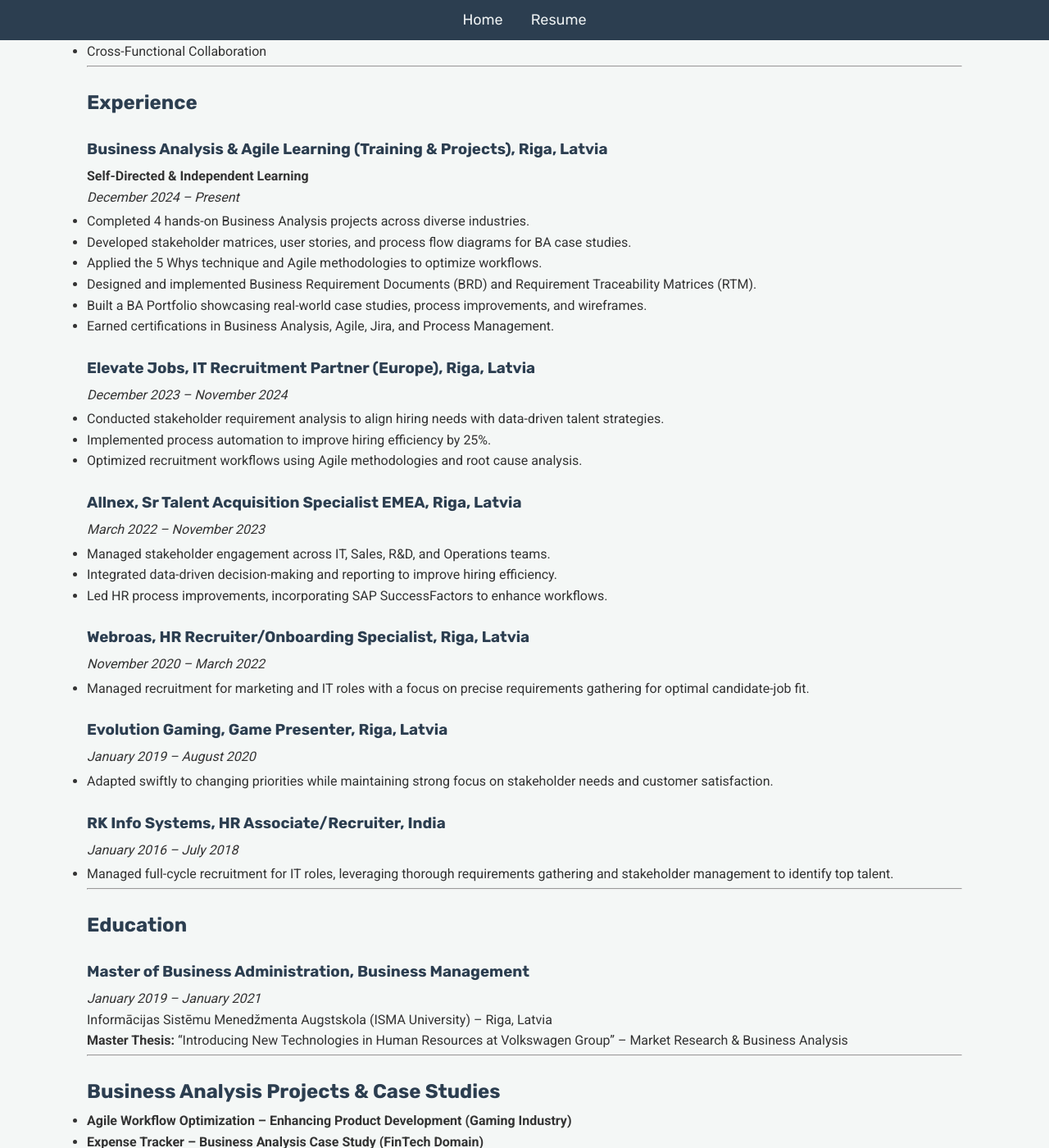
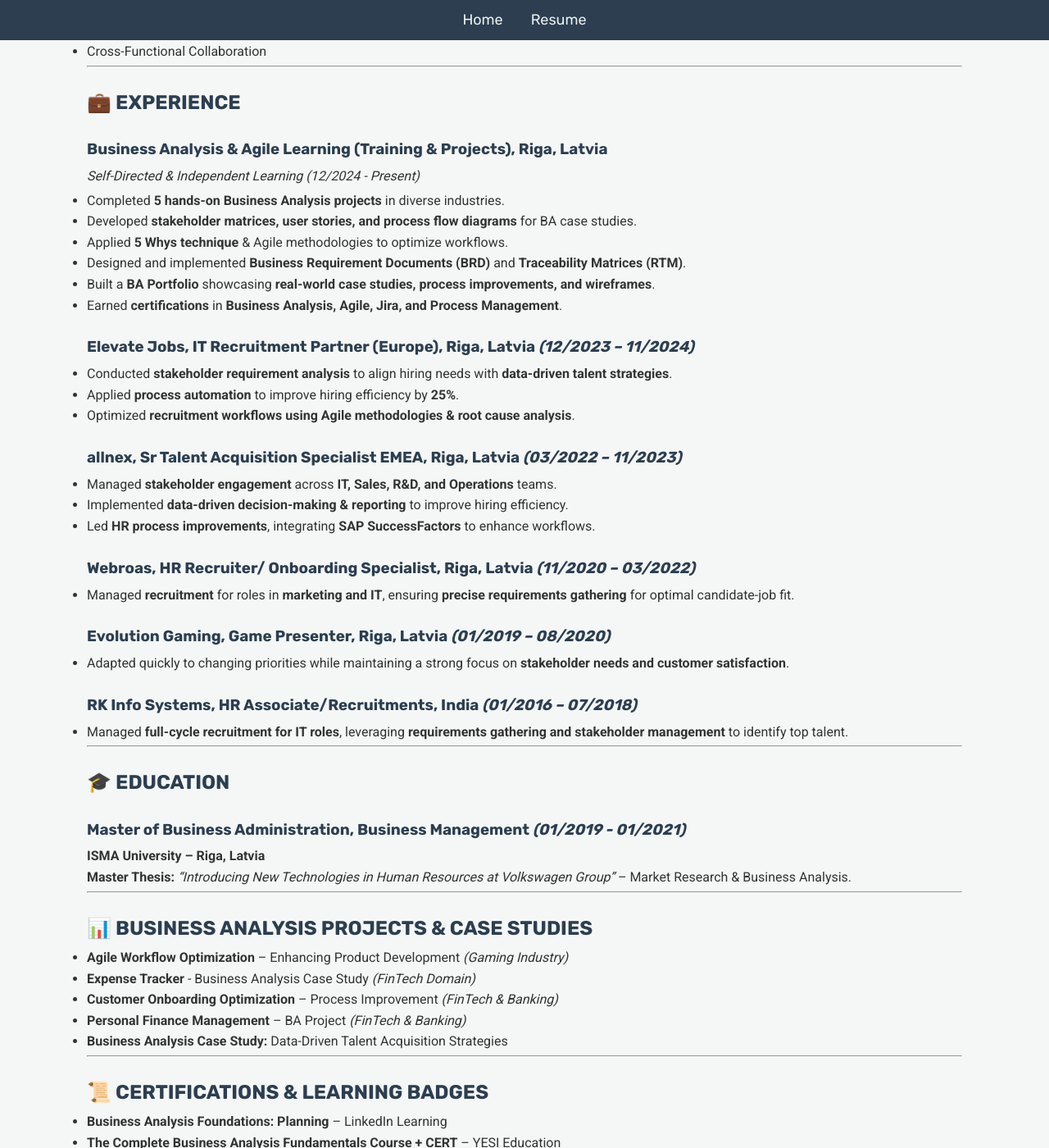
Before and after one commit to savithakandugula/savithakandugula.github.io, a Jekyll site: the page built from resume.md, in a window 1280 px wide and 1400 px high, scrolled down 845 px. Shown: the whole window at 82% size. Built offline with Jekyll 4.4.1, drawn with Linux system fonts in a browser that asks for light colours; some of the changed text lies outside the part shown.

Commit message:
Update resume.md

```diff
--- a/resume.md
+++ b/resume.md
@@ -12,26 +12,25 @@ permalink: /resume/
 </div>
 
 # SAVITHA KANDUGULA
-**Business Analysis Enthusiast**
+**BUSINESS ANALYSIS ENTHUSIAST**
 
-*Visa Status:* EU Blue Card
-*Open to relocation within the Schengen area*
+📍 **Location:** Riga, Latvia (EU Blue Card)  | ✅ **Visa Sponsorship not needed**
 
-**Email:** savithakandugula@outlook.com
-**LinkedIn:** [savitha-kandugula](https://www.linkedin.com/in/savitha-kandugula)
-**GitHub:** [savithakandugula](https://github.com/savithakandugula)
-**Location:** Riga, Latvia
+📧 **Email:** [skandugula7@gmail.com](mailto:skandugula7@gmail.com)
+📞 **Phone:** +371 24882302
+📂 **Portfolio:** [Business Analyst Portfolio](your_portfolio_url)
+🔗 **LinkedIn:** [Savitha Kandugula](your_linkedin_url)
+💻 **GitHub:** [savithakandugula](your_github_url)
 
 ---
 
-## Professional Summary
-
-Aspiring Business Analyst transitioning from Talent Acquisition, bringing 6+ years of expertise in data-driven decision-making, process optimization, and stakeholder collaboration. Adept at requirement gathering, market research, process improvement, and Agile methodologies—with hands-on experience in JIRA, Confluence, PowerBI, and more. Currently advancing Business Analysis skills through Agile project implementations in diverse industries and real-world case studies.
+## 📌 PROFESSIONAL SUMMARY
+Aspiring Business Analyst transitioning from Talent Acquisition, bringing **6+ years** of expertise in **data-driven decision-making, process optimization, and stakeholder collaboration**. Adept at **requirement gathering, market research, process improvement, and Agile methodologies**, with hands-on experience in **JIRA, Confluence, PowerBI**, etc.
+Currently advancing Business Analysis skills through **Agile project implementations** in various industries and business case studies.
 
 ---
 
-## Core Competencies
-
+## 🚀 CORE COMPETENCIES
 - Agile Methodologies
 - Requirements Gathering
 - Process Mapping & Analysis
@@ -43,81 +42,89 @@ Aspiring Business Analyst transitioning from Talent Acquisition, bringing 6+ yea
 
 ---
 
-## Experience
+## 💼 EXPERIENCE
 
-### Business Analysis & Agile Learning (Training & Projects), Riga, Latvia
-**Self-Directed & Independent Learning**
-*December 2024 – Present*
-- Completed 4 hands-on Business Analysis projects across diverse industries.
-- Developed stakeholder matrices, user stories, and process flow diagrams for BA case studies.
-- Applied the 5 Whys technique and Agile methodologies to optimize workflows.
-- Designed and implemented Business Requirement Documents (BRD) and Requirement Traceability Matrices (RTM).
-- Built a BA Portfolio showcasing real-world case studies, process improvements, and wireframes.
-- Earned certifications in Business Analysis, Agile, Jira, and Process Management.
+### **Business Analysis & Agile Learning (Training & Projects), Riga, Latvia**
+*Self-Directed & Independent Learning* *(12/2024 - Present)*
+- Completed **5 hands-on Business Analysis projects** in diverse industries.
+- Developed **stakeholder matrices, user stories, and process flow diagrams** for BA case studies.
+- Applied **5 Whys technique** & Agile methodologies to optimize workflows.
+- Designed and implemented **Business Requirement Documents (BRD)** and **Traceability Matrices (RTM)**.
+- Built a **BA Portfolio** showcasing **real-world case studies, process improvements, and wireframes**.
+- Earned **certifications** in **Business Analysis, Agile, Jira, and Process Management**.
 
-### Elevate Jobs, IT Recruitment Partner (Europe), Riga, Latvia
-*December 2023 – November 2024*
-- Conducted stakeholder requirement analysis to align hiring needs with data-driven talent strategies.
-- Implemented process automation to improve hiring efficiency by 25%.
-- Optimized recruitment workflows using Agile methodologies and root cause analysis.
+### **Elevate Jobs, IT Recruitment Partner (Europe), Riga, Latvia** *(12/2023 – 11/2024)*
+- Conducted **stakeholder requirement analysis** to align hiring needs with **data-driven talent strategies**.
+- Applied **process automation** to improve hiring efficiency by **25%**.
+- Optimized **recruitment workflows using Agile methodologies & root cause analysis**.
 
-### Allnex, Sr Talent Acquisition Specialist EMEA, Riga, Latvia
-*March 2022 – November 2023*
-- Managed stakeholder engagement across IT, Sales, R&D, and Operations teams.
-- Integrated data-driven decision-making and reporting to improve hiring efficiency.
-- Led HR process improvements, incorporating SAP SuccessFactors to enhance workflows.
+### **allnex, Sr Talent Acquisition Specialist EMEA, Riga, Latvia** *(03/2022 – 11/2023)*
+- Managed **stakeholder engagement** across **IT, Sales, R&D, and Operations** teams.
+- Implemented **data-driven decision-making & reporting** to improve hiring efficiency.
+- Led **HR process improvements**, integrating **SAP SuccessFactors** to enhance workflows.
 
-### Webroas, HR Recruiter/Onboarding Specialist, Riga, Latvia
-*November 2020 – March 2022*
-- Managed recruitment for marketing and IT roles with a focus on precise requirements gathering for optimal candidate-job fit.
+### **Webroas, HR Recruiter/ Onboarding Specialist, Riga, Latvia** *(11/2020 – 03/2022)*
+- Managed **recruitment** for roles in **marketing and IT**, ensuring **precise requirements gathering** for optimal candidate-job fit.
 
-### Evolution Gaming, Game Presenter, Riga, Latvia
-*January 2019 – August 2020*
-- Adapted swiftly to changing priorities while maintaining strong focus on stakeholder needs and customer satisfaction.
+### **Evolution Gaming, Game Presenter, Riga, Latvia** *(01/2019 – 08/2020)*
+- Adapted quickly to changing priorities while maintaining a strong focus on **stakeholder needs and customer satisfaction**.
 
-### RK Info Systems, HR Associate/Recruiter, India
-*January 2016 – July 2018*
-- Managed full-cycle recruitment for IT roles, leveraging thorough requirements gathering and stakeholder management to identify top talent.
+### **RK Info Systems, HR Associate/Recruitments, India** *(01/2016 – 07/2018)*
+- Managed **full-cycle recruitment for IT roles**, leveraging **requirements gathering and stakeholder management** to identify top talent.
 
 ---
 
-## Education
-
-### Master of Business Administration, Business Management
-*January 2019 – January 2021*
-Informācijas Sistēmu Menedžmenta Augstskola (ISMA University) – Riga, Latvia
-**Master Thesis:** "Introducing New Technologies in Human Resources at Volkswagen Group" – Market Research & Business Analysis
+## 🎓 EDUCATION
+### **Master of Business Administration, Business Management** *(01/2019 - 01/2021)*
+**ISMA University – Riga, Latvia**
+**Master Thesis:** *"Introducing New Technologies in Human Resources at Volkswagen Group"* – Market Research & Business Analysis.
 
 ---
 
-## Business Analysis Projects & Case Studies
-
-- **Agile Workflow Optimization – Enhancing Product Development (Gaming Industry)**
-- **Expense Tracker – Business Analysis Case Study (FinTech Domain)**
-- **Customer Onboarding Optimization – Process Improvement (FinTech & Banking)**
-- **Personal Finance Management – BA Project (FinTech & Banking)**
+## 📊 BUSINESS ANALYSIS PROJECTS & CASE STUDIES
+- **Agile Workflow Optimization** – Enhancing Product Development *(Gaming Industry)*
+- **Expense Tracker** - Business Analysis Case Study *(FinTech Domain)*
+- **Customer Onboarding Optimization** – Process Improvement *(FinTech & Banking)*
+- **Personal Finance Management** – BA Project *(FinTech & Banking)*
+- **Business Analysis Case Study:** Data-Driven Talent Acquisition Strategies
 
 ---
 
-## Certifications & Learning Badges
-
-- Business Analysis Foundations: Planning – LinkedIn Learning
-- The Complete Business Analysis Fundamentals Course + CERT – YESI Education
-- BA Analysis Basics – Simplilearn
-- Agile & Jira Certification – AGILEKB
-- Microsoft Planner & Teams Certification – PMKB
-- Trello Certified – YESI Education
-- Multiple LinkedIn & Udemy Certifications in Business Analysis, Agile, and Leadership
-- Power BI for Data Analysis – Udemy (in progress)
+## 📜 CERTIFICATIONS & LEARNING BADGES
+- **Business Analysis Foundations: Planning** – LinkedIn Learning
+- **The Complete Business Analysis Fundamentals Course + CERT** – YESI Education
+- **BA Analysis Basics** – Simplilearn | SkillUp
+- **Agile & Jira Certification** – AGILEKB
+- **Microsoft Planner & Teams Certification** – PMKB
+- **Trello Certified** – YESI Education
+- **Multiple LinkedIn Certifications Leadership**
+- **Power BI for Data Analysis** – Udemy (in progress)
 
 ---
 
-## Technical & Analytical Skills
+## 🛠 TECHNICAL & ANALYTICAL SKILLS
 
-- **Requirement Gathering & Elicitation:** Brainstorming sessions, interviews, surveys, workshops, document analysis, observation, and use case analysis.
-- **Business Analysis & Process Mapping:** BPMN, flowcharts, swimlane diagrams, and root cause analysis (RCA).
-- **Stakeholder Management & Communication:** RACI charts, stakeholder mapping, user personas, and MoSCoW prioritization.
-- **Agile & Scrum Practices:** User stories, epics, product backlog grooming, sprint planning, daily standups, and retrospectives.
-- **Documentation & Traceability:** Business Requirement Documents (BRD), Functional Requirement Specifications (FRS), Requirement Traceability Matrices (RTM), and use case diagrams.
-- **Data Analysis & Visualization:** PowerBI, Excel, and other data flow diagrams.
-- **Collaboration Tools:** Jira, Trello, Confluence, Microsoft Planner, and Draw.io.
+### **📌 Requirement Gathering & Elicitation:**
+✅ Brainstorming Sessions, Interviews, Surveys & Questionnaires, Workshops & Focus Groups, Document Analysis, Observation (Job Shadowing), Use Case Analysis.
+
+### **📌 Business Analysis & Process Mapping:**
+✅ Business Process Modeling Notation (BPMN), Flowcharts, Swimlane Diagrams, Root Cause Analysis (RCA).
+
+### **📌 Stakeholder Management & Communication:**
+✅ Stakeholder Matrix (RACI Chart), Stakeholder Mapping, User Personas, MoSCoW Prioritization.
+
+### **📌 Agile & Scrum Practices:**
+✅ User Stories & Epics, Product Backlog Grooming, Sprint Planning, Daily Standups (Scrum Meetings), Retrospectives.
+
+### **📌 Requirement Documentation & Traceability:**
+✅ Business Requirement Document (BRD), Functional Requirement Specification (FRS), Requirement Traceability Matrix (RTM), Use Case Diagrams.
+
+### **📌 Data Analysis & Visualization:**
+✅ PowerBI, Excel, Other Data Flow Diagrams.
+
+### **📌 Workflow & Collaboration Tools:**
+✅ Jira, Trello, Confluence, Microsoft Planner, Draw.io.
+
+---
+
+**📌 Want to collaborate? Feel free to connect on [LinkedIn](https://www.linkedin.com/in/savitha-kandugula/) or check out my [GitHub]([your_github_url](https://github.com/savithakandugula)).** 🚀
```
